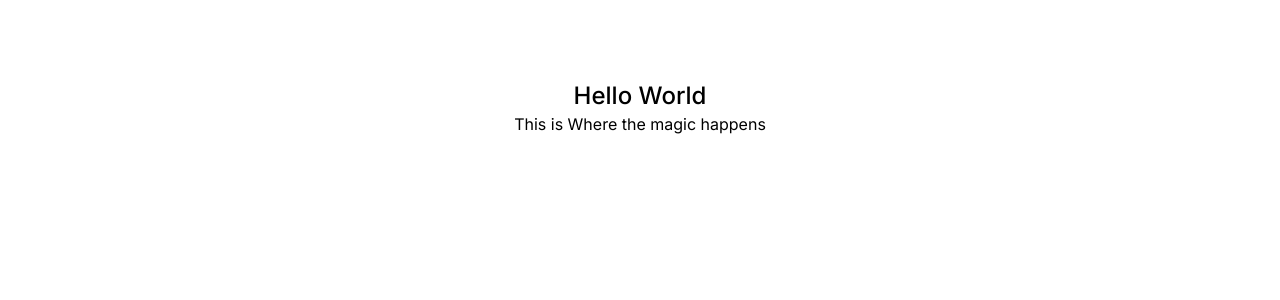
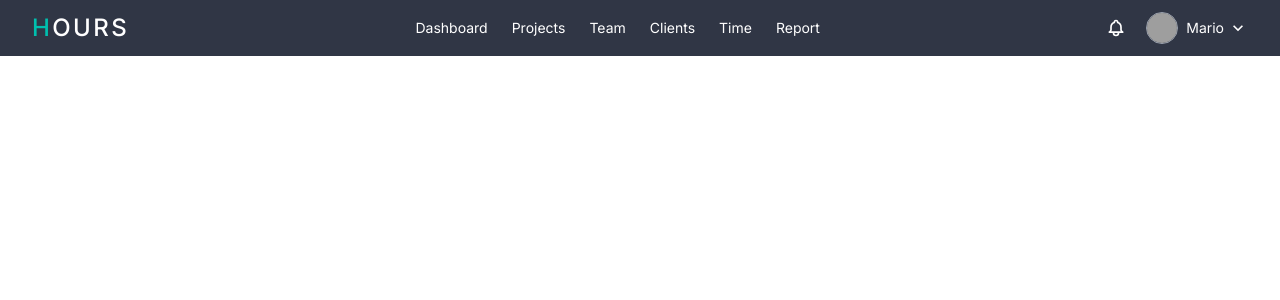
Before and after one commit to Avin008/roc8-user-dashboard-assignment, a React (Vite) app: page / in a window 1280 px wide. Shown: the top 300 px of the page. Built offline with nearby package versions, Linux system fonts and the light colour scheme; grey boxes are pictures that could not be loaded.

Commit message:
added: navbar component

```diff
--- a/package.json
+++ b/package.json
@@ -10,7 +10,8 @@
   },
   "dependencies": {
     "react": "^18.2.0",
-    "react-dom": "^18.2.0"
+    "react-dom": "^18.2.0",
+    "react-icons": "^4.7.1"
   },
   "devDependencies": {
     "@types/react": "^18.0.26",
--- a/src/App.tsx
+++ b/src/App.tsx
@@ -1,10 +1,7 @@
+import Layout from "./components/Layout";
+
 function App() {
-  return (
-    <div className="flex flex-col items-center mt-20">
-      <h1 className="text-2xl font-medium">Hello World</h1>
-      <p>This is Where the magic happens</p>
-    </div>
-  );
+  return <Layout />;
 }
 
 export default App;
--- /dev/null
+++ b/src/components/Layout.tsx
@@ -0,0 +1,11 @@
+import Navbar from "./Navbar";
+
+const Layout = () => {
+  return (
+    <div className="bg-[#F9F9F9]">
+      <Navbar />
+    </div>
+  );
+};
+
+export default Layout;
--- /dev/null
+++ b/src/components/Navbar.tsx
@@ -0,0 +1,44 @@
+import { HiOutlineBell } from "react-icons/hi";
+import { MdKeyboardArrowDown } from "react-icons/md";
+const Navbar = () => {
+  return (
+    <div className="h-14 text-white text-sm fixed bg-[#303645] flex items-center justify-between px-8 left-0 right-0">
+      <span className="text-2xl font-medium tracking-widest">
+        <span className="text-[#00BFAE]">H</span>
+        <span className="tracking-widest">OURS</span>
+      </span>
+      <ul className="flex gap-6">
+        <li className="hover:cursor-pointer">Dashboard</li>
+        <li className="hover:cursor-pointer">Projects</li>
+        <li className="hover:cursor-pointer">Team</li>
+        <li className="hover:cursor-pointer">Clients</li>
+        <li className="hover:cursor-pointer">Time</li>
+        <li className="hover:cursor-pointer">Report</li>
+      </ul>
+
+      <ul className="flex items-center gap-5">
+        <li className="hover:cursor-pointer">
+          <HiOutlineBell size={20} />
+        </li>
+        <li className="flex gap-2 items-center">
+          <div className="h-8 w-8 border border-gray-400 rounded-full">
+            <img
+              className="w-full h-full object-cover rounded-full"
+              src="https://images.unsplash.com/photo-1501196354995-cbb51c65aaea?ixlib=rb-4.0.3&ixid=MnwxMjA3fDB8MHxwaG90by1wYWdlfHx8fGVufDB8fHx8&auto=format&fit=crop&w=871&q=80"
+              alt=""
+            />
+          </div>
+          <div className="flex gap-1 items-center">
+            Mario{" "}
+            <MdKeyboardArrowDown
+              className="hover:cursor-pointer"
+              size={20}
+            />
+          </div>
+        </li>
+      </ul>
+    </div>
+  );
+};
+
+export default Navbar;
```
Also changed, not shown: 1 other file (tests, documents, lock files or other folders).
